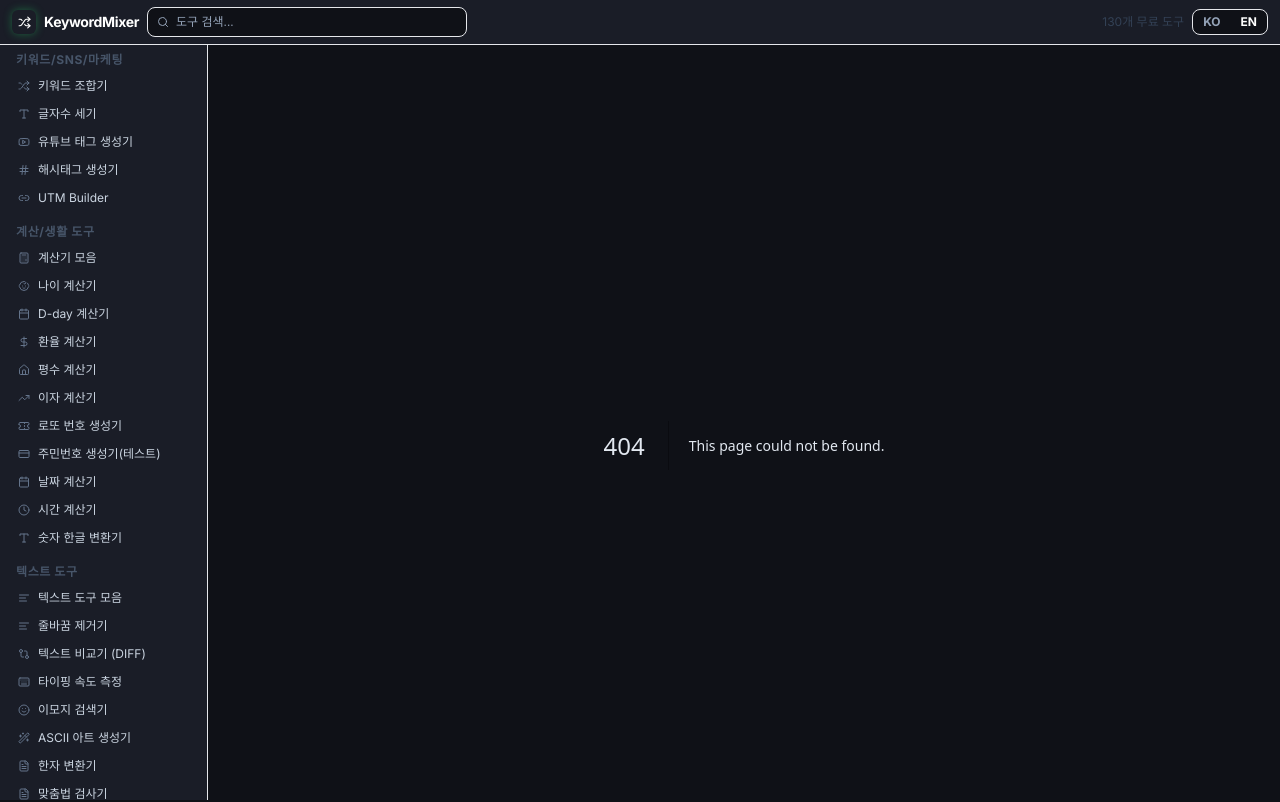
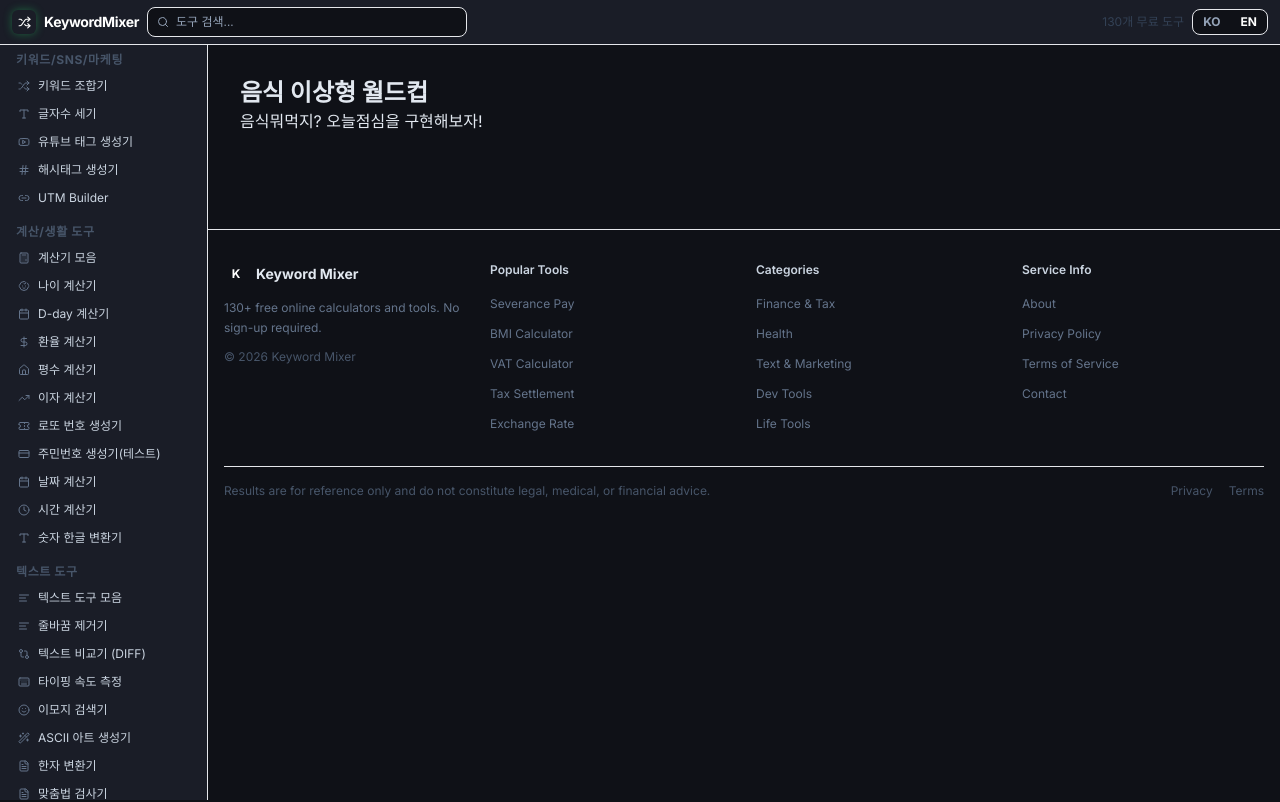
Before and after one commit to jijoon7-art/keyword-mixer, a Next.js app: page /food-worldcup in a window 1280 px wide. Before the commit this address had no page. Shown: the top 802 px of the page. Built offline with nearby package versions, Linux system fonts and the light colour scheme; a web font is replaced by a local one.

Commit message:
feat: 음식 이상형 월드컵 메뉴 사이드바 추가

```diff
--- /dev/null
+++ b/app/food-worldcup/page.tsx
@@ -0,0 +1,9 @@
+// app/food-worldcup/page.tsx
+export default function FoodWorldCupPage() {
+  return (
+    <div className="p-8">
+      <h1 className="text-2xl font-bold">음식 이상형 월드컵</h1>
+      <p>음식뭐먹지? 오늘점심을 구현해보자!</p>
+    </div>
+  )
+}
```
